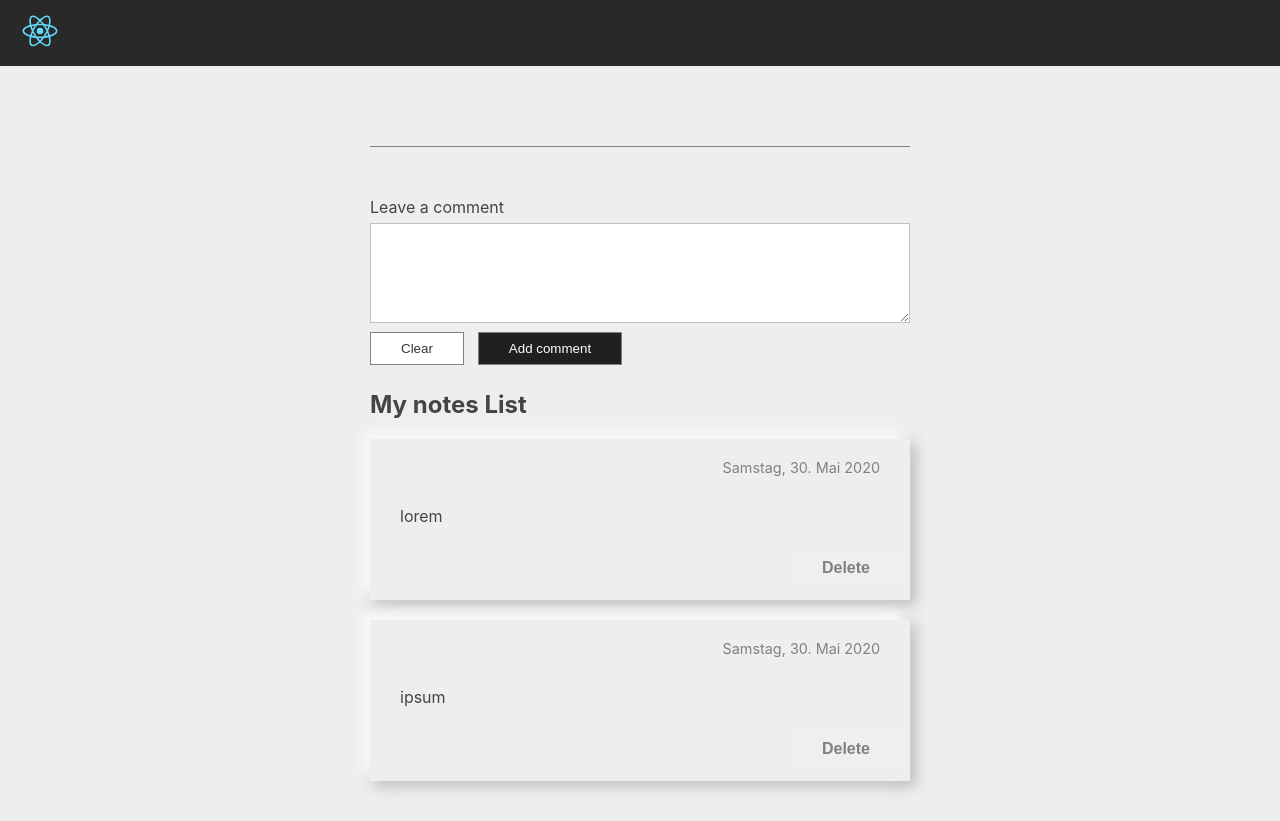
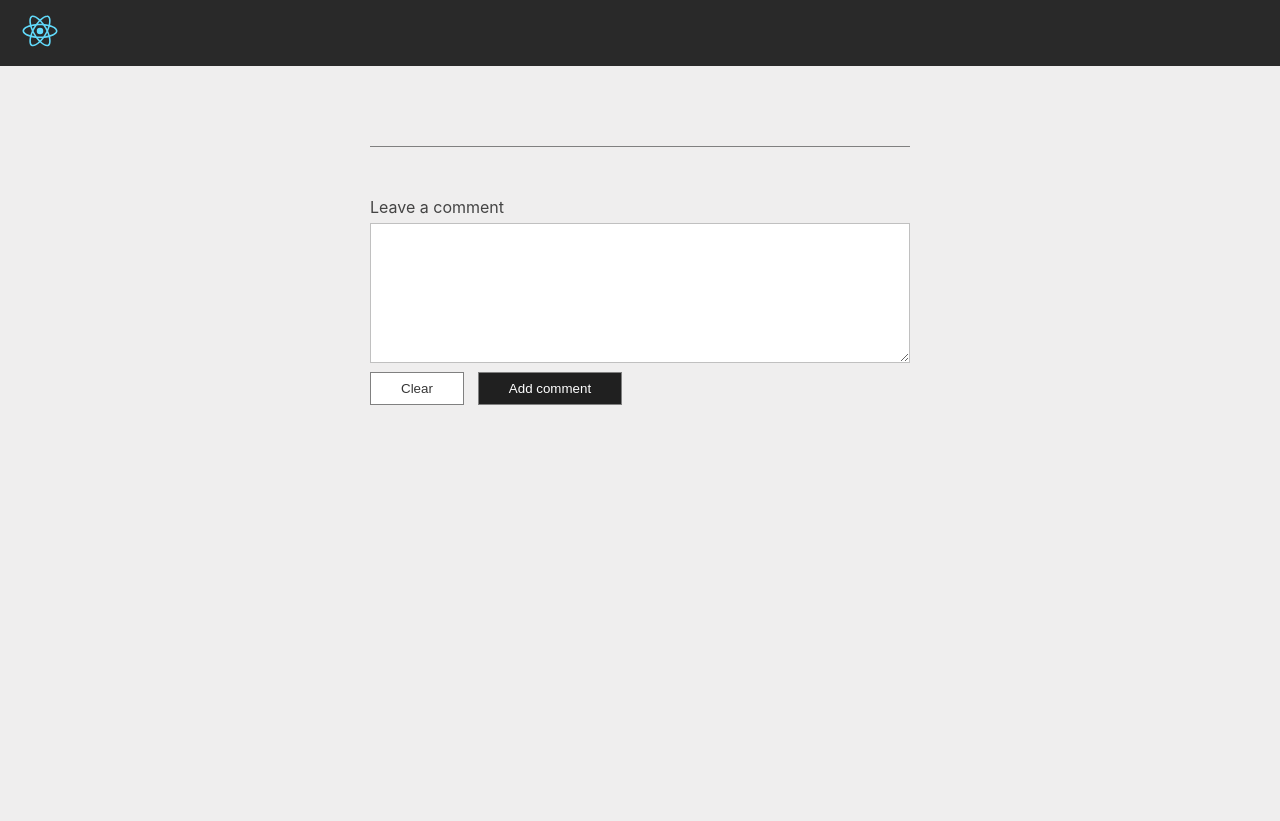
Before and after one commit to motokikasai/react-redux-blog-comments, a React (Create React App) app: page /1 in a window 1280 px wide. After the commit the page ends 800 px from the top, so only its background shows below. Built offline with nearby package versions, Linux system fonts and the light colour scheme; the HTML template or start-up script is replaced by a standard one.

Commit message:
Adjust comments layout & date format without Delete fn and Date not updating

```diff
--- a/src/App.css
+++ b/src/App.css
@@ -73,7 +73,7 @@ li:hover {
 
 textarea {
   width: 100%;
-  height: 100px;
+  height: 140px;
   padding: 10px;
   box-sizing: border-box;
   border-color: rgb(192, 192, 192);
--- a/src/components/blog/index.js
+++ b/src/components/blog/index.js
@@ -72,23 +72,12 @@ class Blog extends Component {
           </div>
 
           {/* BLOG COMMENTS LIST */}
-          <Comments title="My  notes List" />
+          <Comments />
         </div>
       </div>
     );
   }
 }
-
-// const mapStateToProps = (state, ownProps) => {
-//   console.log(state);
-//   // console.log(ownProps);
-
-//   return {
-//     commentsListData: state.comments.map((comment) => {
-//       return `${comment} -- ${ownProps.title}`;
-//     }),
-//   };
-// };
 
 const mapDispatchToProps = (dispatch) => {
   return {
--- a/src/components/comments/index.js
+++ b/src/components/comments/index.js
@@ -5,8 +5,6 @@ class Comments extends Component {
   render() {
     return (
       <div>
-        <h1>{this.props.title}</h1>
-
         <ul>
           {this.props.commentsListData.map((item, i) => {
             return <li key={i}>{item}</li>;
@@ -24,6 +22,9 @@ const timeStamp = () => {
     year: "numeric",
     month: "long",
     day: "numeric",
+    hour: "numeric",
+    minute: "numeric",
+    second: "numeric",
   };
 
   return event.toLocaleDateString("de-DE", options);
@@ -44,8 +45,6 @@ const mapStateToProps = (state, ownProps) => {
           </div>
         </>
       );
-
-      // `${comment} -- ${ownProps.title}`;
     }),
   };
 };
--- a/src/store/app-reducer.js
+++ b/src/store/app-reducer.js
@@ -1,5 +1,5 @@
 const initialState = {
-  comments: ["lorem", "ipsum"],
+  comments: [],
 };
 
 function appReducer(state = initialState, action) {
```
